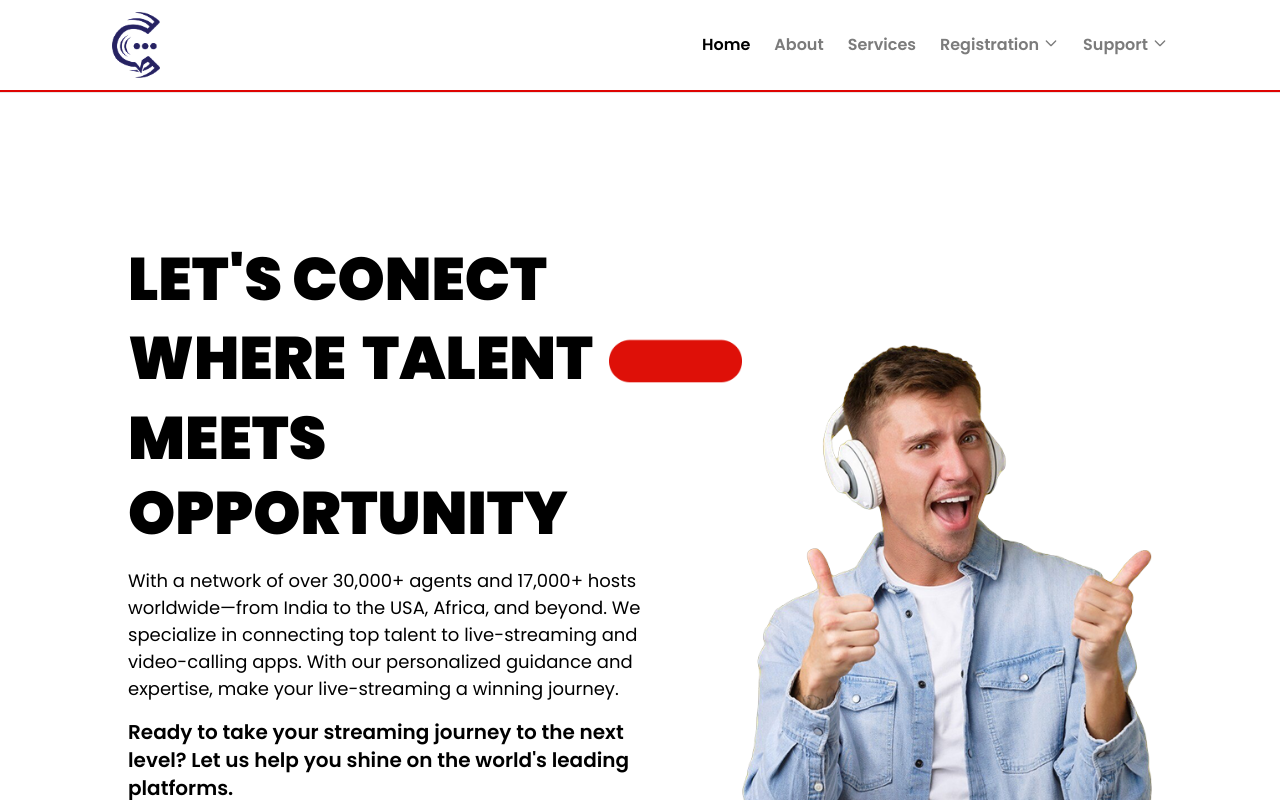
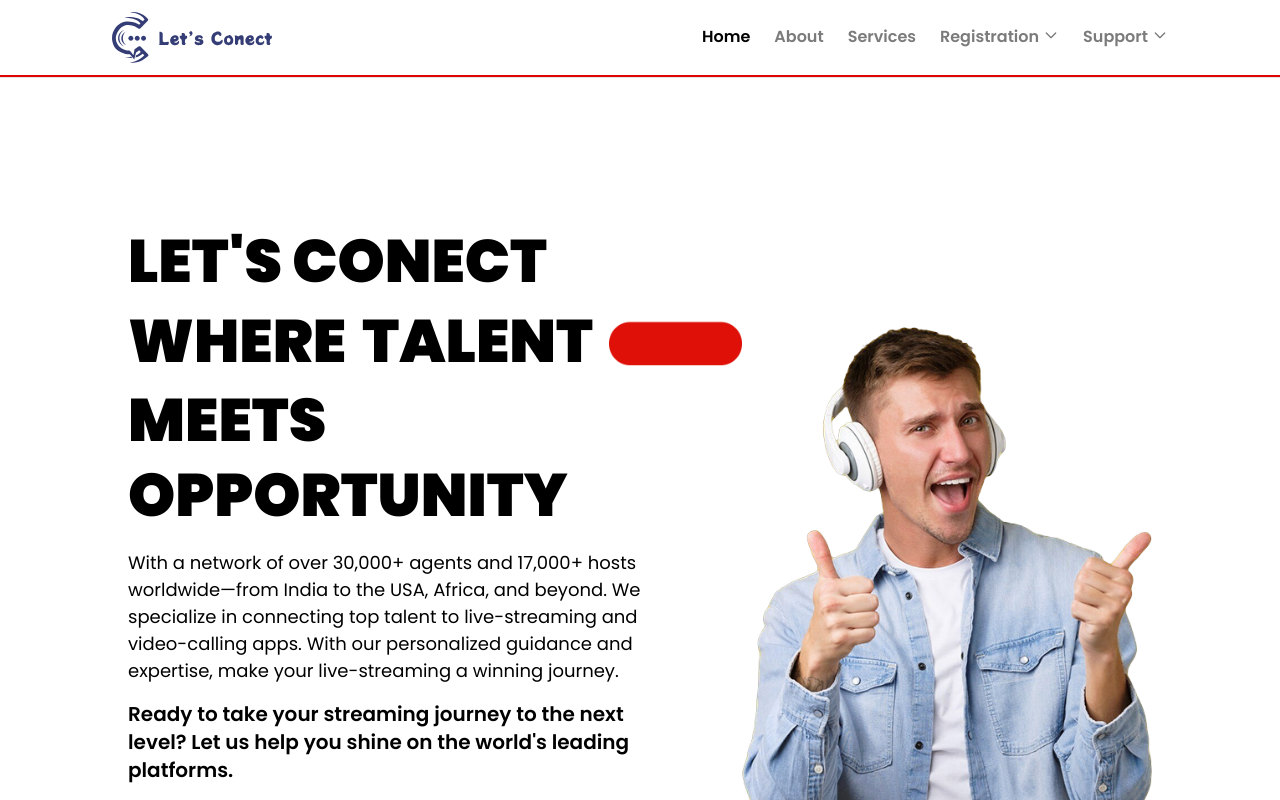
Before and after one commit to HarshLH-web/lets-conect, a Next.js app: page / in a window 1280 px wide. Shown: the top 800 px of the page. Built offline with nearby package versions, Linux system fonts and the light colour scheme.

Commit message:
updated logo

```diff
--- a/src/components/Footer.js
+++ b/src/components/Footer.js
@@ -40,9 +40,9 @@
             <div className="w-16 h-0.5 bg-white mx-auto mb-4"></div>
 
             <p
-              className="flex items-center justify-center space-x-3 mb-2 hover:opacity-90 transition-opacity border-2 border-white rounded-full py-2 px-4 w-fit mx-auto"
+              className="flex items-center justify-center space-x-3 mb-2 hover:opacity-90 transition-opacity rounded-full w-fit mx-auto"
             >
-              <span className="px-1 rounded-full">
+              {/* <span className="px-1 rounded-full">
                 <Image
                   src="/wa-icon.svg"
                   alt="Whatsapp"
@@ -50,7 +50,7 @@
                   width={32}
                   height={32}
                 />
-              </span>
+              </span> */}
               <span className="text-white text-lg font-semibold">
                 +971 56 880 3758
               </span>
--- a/src/components/Header.js
+++ b/src/components/Header.js
@@ -104,9 +104,9 @@
         <div className="flex items-center">
           <Link href="/">
             <Image
-              src="/logo.png"
+              src="/logo-full.svg"
               alt="Let's Conect - logo"
-              className="w-12 h-auto py-1"
+              className="w-32 lg:w-40 h-auto py-1"
               width={80}
               height={80}
             />
--- a/src/styles/globals.css
+++ b/src/styles/globals.css
@@ -6,7 +6,7 @@
   font-family: 'Poppins', sans-serif;
   font-display: swap;
   scroll-behavior: smooth;
-  padding-top: 5.1rem;
+  padding-top: 4rem;
   /* cursor: none; */
   user-select: none;
 }
```
Also changed, not shown: public/logo-full.svg (added).
